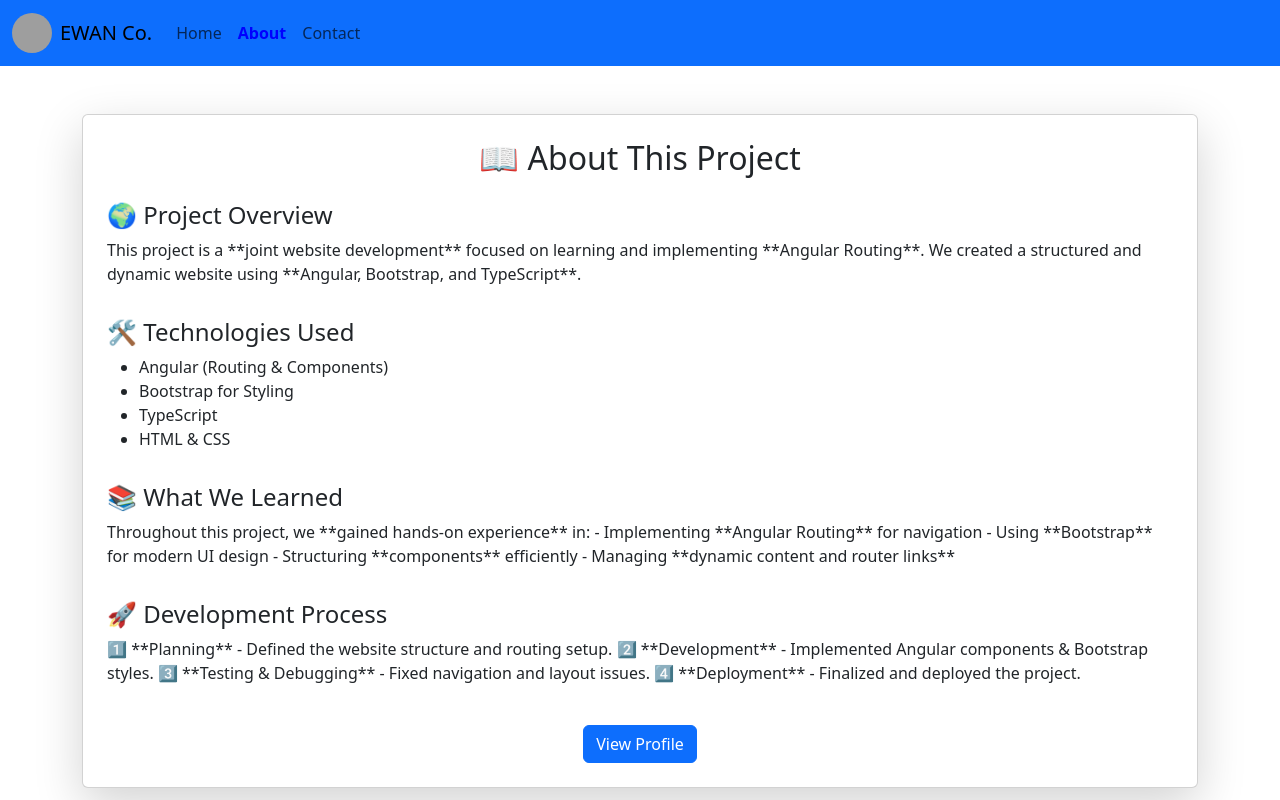
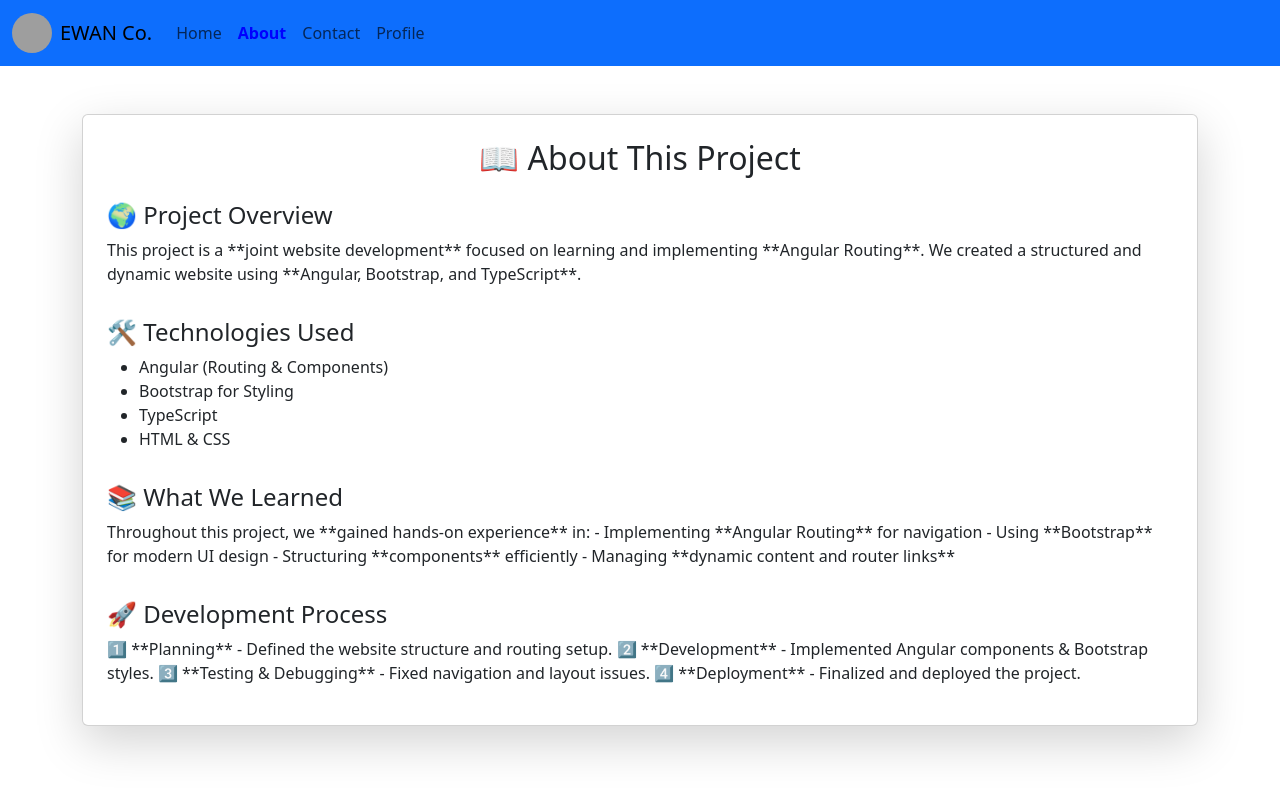
Before and after one commit to Kianerece/Erece_Wanawan_angular_Routing_lab, an Angular app: page /about in a window 1280 px wide. Built offline with nearby package versions, Linux system fonts and the light colour scheme; grey boxes are pictures that could not be loaded.

Commit message:
Final Output

```diff
--- a/src/app/about/about.component.html
+++ b/src/app/about/about.component.html
@@ -45,14 +45,5 @@
         </p>
       </div>
 
-      <!-- View Profile Button -->
-      <div class="text-center mt-4">
-        <a routerLink="profile" class="btn btn-primary">
-          <i class="bi bi-person-circle"></i> View Profile
-        </a>
-      </div>
-    </div>
-  </div>
 
   <!-- Angular Router Outlet -->
-  <router-outlet></router-outlet>
--- a/src/app/app.component.html
+++ b/src/app/app.component.html
@@ -18,6 +18,9 @@
         <li class="nav-item">
           <a class="nav-link" routerLink="contact" routerLinkActive="active">Contact</a>
         </li>
+        <li class="nav-item">
+          <a class="nav-link" routerLink="/profile" routerLinkActive="active">Profile</a>
+        </li>
       </ul>
     </div>
   </div>
--- a/src/app/app.routes.ts
+++ b/src/app/app.routes.ts
@@ -6,7 +6,8 @@ import { ProfileComponent } from './about/profile/profile.component';
 
 
 export const routes: Routes = [
-    {path: 'about', component: AboutComponent, children: [{path: 'profile', component: ProfileComponent}]},
+    {path: 'about', component: AboutComponent},
     {path: 'contact', component: ContactComponent},
-    {path: 'home', component: HomeComponent}
+    {path: 'home', component: HomeComponent},
+    {path: 'profile', component: ProfileComponent}
 ];
```
